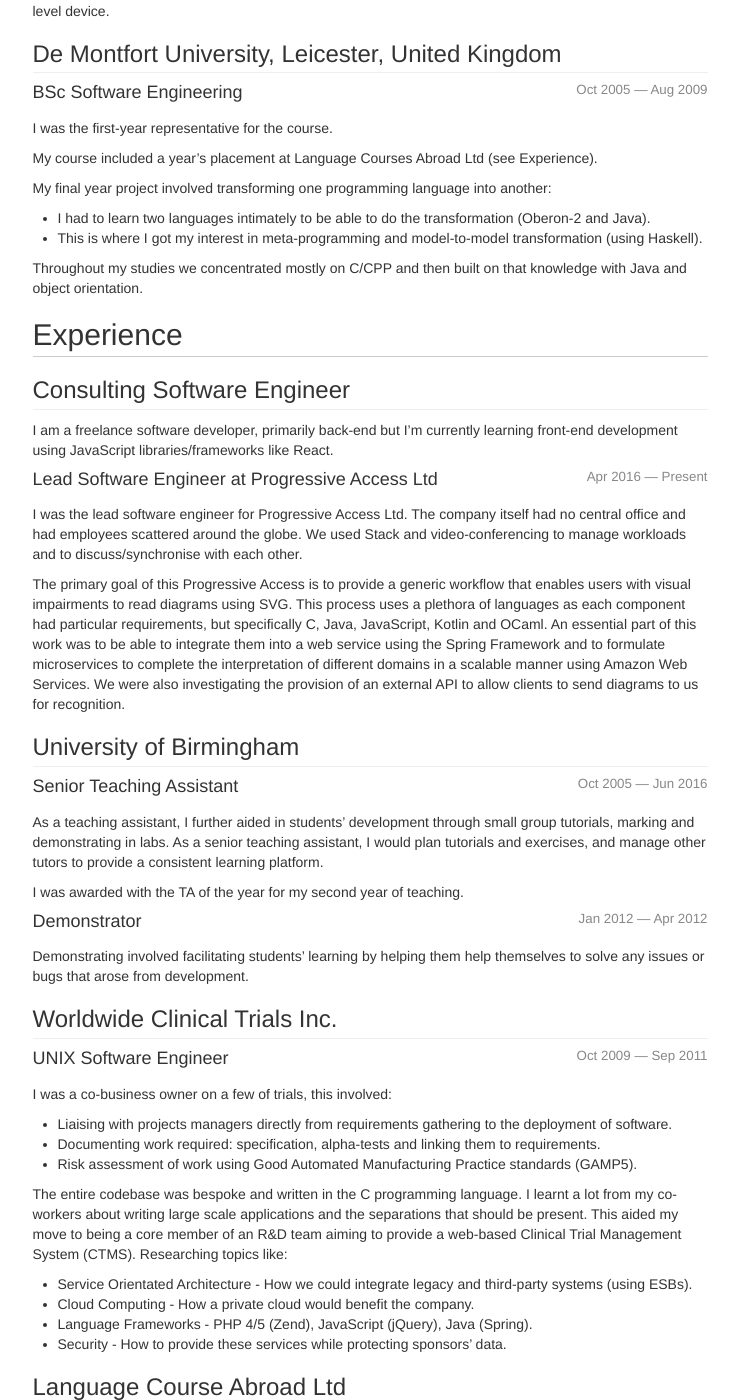
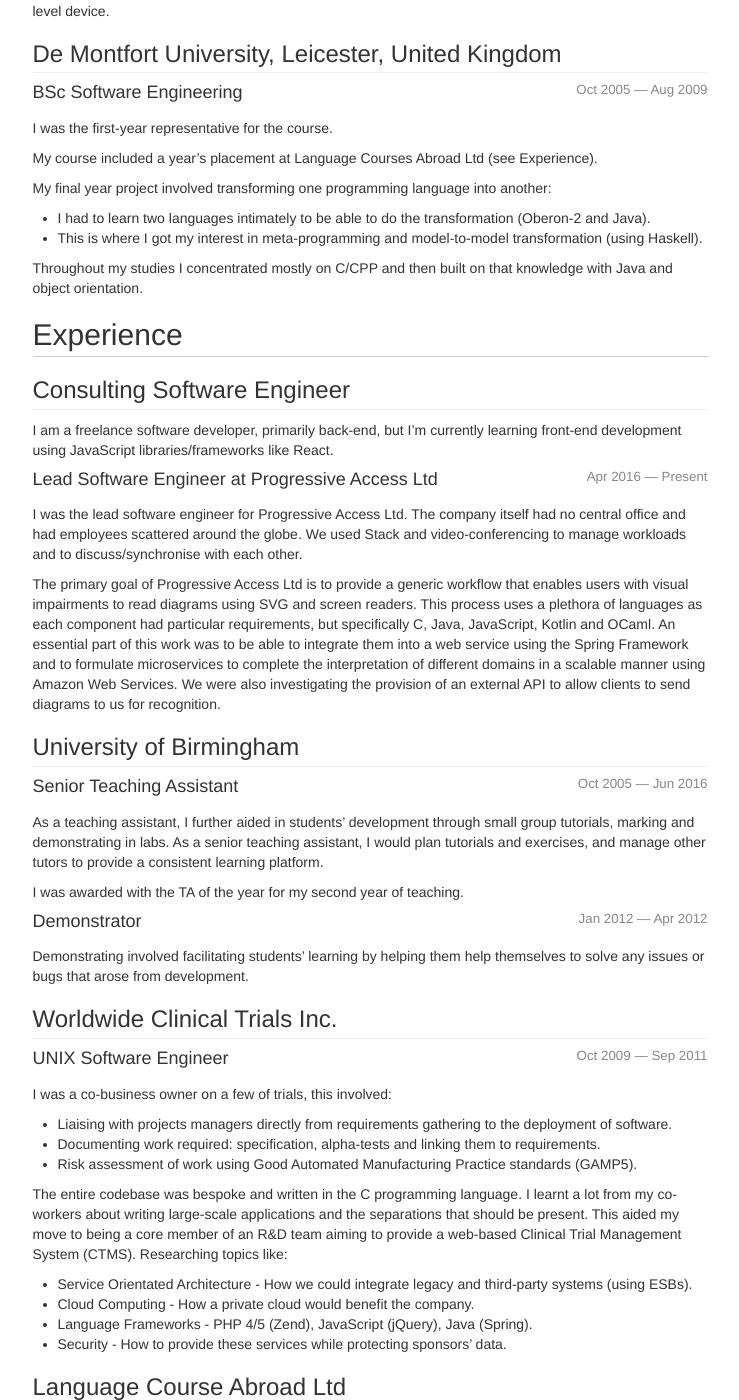
Before and after one commit to sacko87/sacko87.github.io, a Jekyll site: the page built from index.md, in a window 1280 px wide and 1400 px high, scrolled down 1155 px. Shown: the whole window, without its empty margins (270-1009 px from the left). Built offline with Jekyll 4.4.1, drawn with Linux system fonts in a browser that asks for light colours; nearby versions of some CDN libraries; some of the changed text lies outside the part shown.

Commit message:
Update index.md

```diff
--- a/index.md
+++ b/index.md
@@ -61,20 +61,20 @@ My final year project involved transforming one programming language into anothe
   * I had to learn two languages intimately to be able to do the transformation (Oberon-2 and Java).
   * This is where I got my interest in meta-programming and model-to-model transformation (using Haskell).
 
-Throughout my studies we concentrated mostly on C/CPP and then built on that knowledge with Java and object orientation.
+Throughout my studies I concentrated mostly on C/CPP and then built on that knowledge with Java and object orientation.
 
 ## Experience
 
 ### Consulting Software Engineer
 
-I am a freelance software developer, primarily back-end but I'm currently learning front-end development using JavaScript libraries/frameworks like React.
+I am a freelance software developer, primarily back-end, but I'm currently learning front-end development using JavaScript libraries/frameworks like React.
 
 #### Lead Software Engineer at Progressive Access Ltd <span class="date pull-right">Apr 2016 &mdash; Present</span>
 
 I was the lead software engineer for Progressive Access Ltd.
 The company itself had no central office and had employees scattered around the globe. We used Stack and video-conferencing to manage workloads and to discuss/synchronise with each other.
 
-The primary goal of this Progressive Access is to provide a generic workflow that enables users with visual impairments to read diagrams using SVG. This process uses a plethora of languages as each component had particular requirements, but specifically C, Java, JavaScript, Kotlin and OCaml. An essential part of this work was to be able to integrate them into a web service using the Spring Framework and to formulate microservices to complete the interpretation of different domains in a scalable manner using Amazon Web Services. We were also investigating the provision of an external API to allow clients to send diagrams to us for recognition.
+The primary goal of Progressive Access Ltd is to provide a generic workflow that enables users with visual impairments to read diagrams using SVG and screen readers. This process uses a plethora of languages as each component had particular requirements, but specifically C, Java, JavaScript, Kotlin and OCaml. An essential part of this work was to be able to integrate them into a web service using the Spring Framework and to formulate microservices to complete the interpretation of different domains in a scalable manner using Amazon Web Services. We were also investigating the provision of an external API to allow clients to send diagrams to us for recognition.
 
 <h3 style="page-break-before: always;">University of Birmingham</h3>
 
@@ -98,7 +98,7 @@ I was a co-business owner on a few of trials, this involved:
   * Documenting work required: specification, alpha-tests and linking them to requirements.
   * Risk assessment of work using Good Automated Manufacturing Practice standards (GAMP5).
 
-The entire codebase was bespoke and written in the C programming language. I learnt a lot from my co-workers about writing large scale applications and the separations that should be present. This aided my move to being a core member of an R&D team aiming to provide a web-based Clinical Trial Management System (CTMS). Researching topics like:
+The entire codebase was bespoke and written in the C programming language. I learnt a lot from my co-workers about writing large-scale applications and the separations that should be present. This aided my move to being a core member of an R&D team aiming to provide a web-based Clinical Trial Management System (CTMS). Researching topics like:
 
   * Service Orientated Architecture - How we could integrate legacy and third-party systems (using ESBs).
   * Cloud Computing - How a private cloud would benefit the company.
@@ -123,7 +123,7 @@ My work here involved the use of multiple versions of MySQL (4/5) and PHP (4/5),
 
 ### Language Summary
 
-I am proficent in C, CPP, Java 7/8 (learning 9 as we speak), SQL, JavaScript (learning TypeScript as we speak too), PHP (4/5) and Python 2/3. I'm always open to learning new languages as there is no one language that can do everything well!
+I am proficient in C, CPP, Java 7/8 (learning 9 as we speak), SQL, JavaScript (currently looking at TypeScript), PHP (4/5) and Python (2/3). I'm always open to learning new languages as no one language can do everything well!
 
 ### Non-subject specific work experience
 
```
Also changed, not shown: other parts of index.md (+1 -1 lines).
